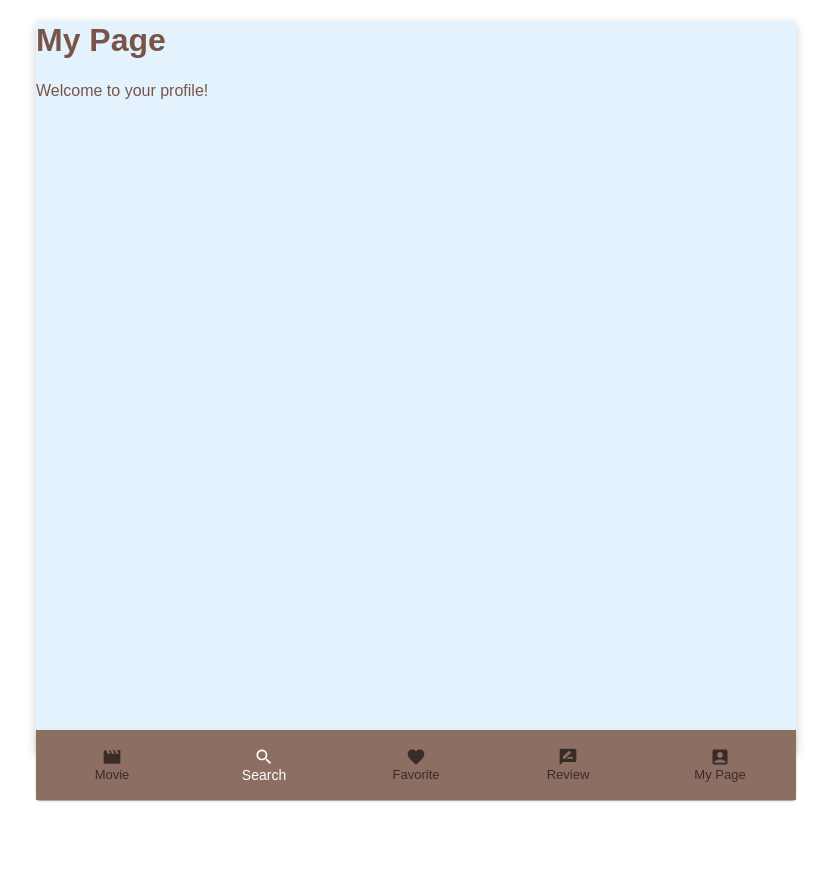
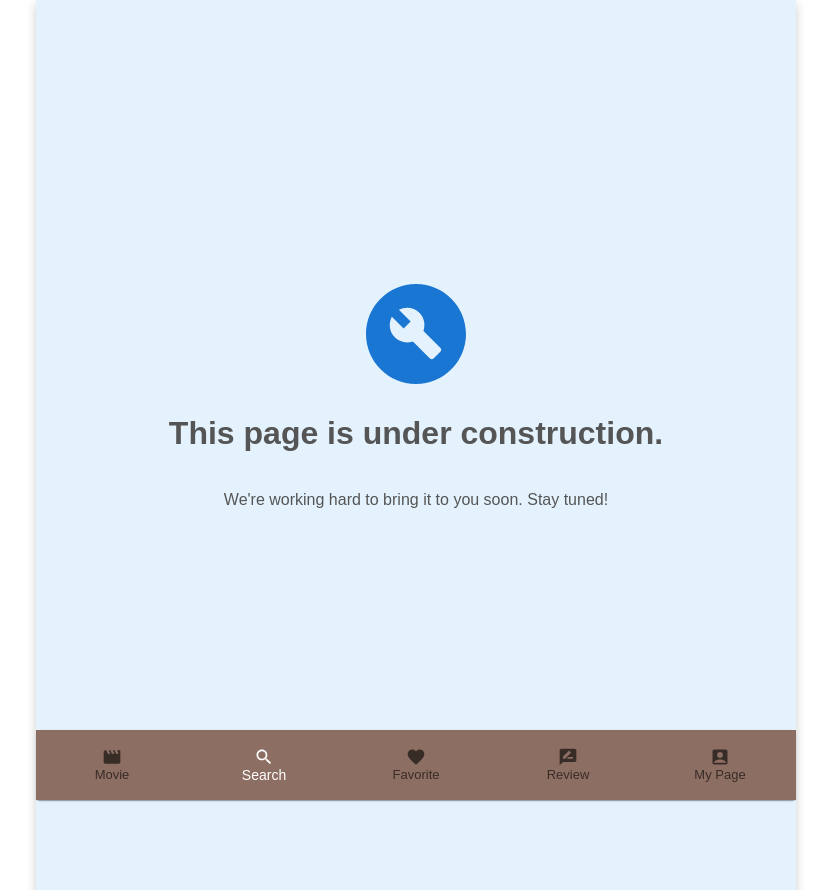
Before and after one commit to seon022/FilmJourney, a React (Vite) app: page /search in a window 1280 px wide. Shown: the whole page, without its empty margins (224-1055 px from the left). Before the commit the page ends 800 px from the top, so only its background shows below. Built offline with nearby package versions, Linux system fonts and the light colour scheme; no server answers; a web font is replaced by a local one.

Commit message:
Use useRef to review list

```diff
--- a/src/App.jsx
+++ b/src/App.jsx
@@ -8,6 +8,8 @@ import Home from "./pages/Home";
 import MovieDetail from "./pages/MovieDetail";
 import MyPage from "./pages/MyPage";
 import ReviewForm from "./pages/ReviewForm";
+import FavoritesPage from "./pages/FavoritesPage";
+import SearchPage from "./pages/SearchPage";
 
 function App() {
 	return (
@@ -17,8 +19,8 @@ function App() {
 				<Route path="/" element={<Home />} />
 				<Route path="/movie/:id" element={<MovieDetail />} />
 				<Route path="/review/:id" element={<ReviewForm />} />
-				<Route path="/search" element={<MyPage />} />
-				<Route path="/favorites" element={<MyPage />} />
+				<Route path="/search" element={<SearchPage />} />
+				<Route path="/favorites" element={<FavoritesPage />} />
 				<Route path="/mypage" element={<MyPage />} />
 				<Route path="/review" element={<ReviewPage />} />
 			</Routes>
--- /dev/null
+++ b/src/components/UnderConstruction.jsx
@@ -0,0 +1,23 @@
+import BuildCircleIcon from "@mui/icons-material/BuildCircle";
+
+function UnderConstruction() {
+	return (
+		<div
+			style={{
+				display: "flex",
+				flexDirection: "column",
+				alignItems: "center",
+				justifyContent: "center",
+				height: "100vh",
+				textAlign: "center",
+				color: "#555",
+			}}
+		>
+			<BuildCircleIcon style={{ fontSize: 120, color: "#1976d2" }} />
+			<h1 style={{ marginTop: 20 }}>This page is under construction.</h1>
+			<p>We're working hard to bring it to you soon. Stay tuned!</p>
+		</div>
+	);
+}
+
+export default UnderConstruction;
--- /dev/null
+++ b/src/pages/FavoritesPage.jsx
@@ -0,0 +1,10 @@
+import UnderConstruction from "../components/UnderConstruction";
+
+const FavoritesPage = () => {
+	return (
+		<>
+			<UnderConstruction />
+		</>
+	);
+};
+export default FavoritesPage;
--- a/src/pages/ReviewPage.jsx
+++ b/src/pages/ReviewPage.jsx
@@ -1,4 +1,4 @@
-import React, { useEffect, useState } from "react";
+import React, { useEffect, useState, useRef } from "react";
 
 import { Container, Typography, Box, Button } from "@mui/material";
 import { useNavigate } from "react-router-dom";
@@ -27,19 +27,22 @@ const ReviewPage = () => {
 		navigate(`/review/${review.movieId}`);
 	};
 
+	const reviewListRef = useRef(null);
+
 	const handleDateClick = (date) => {
-		const halfWindowHeight = window.innerHeight / 2;
-		window.scrollBy({
-			top: halfWindowHeight,
-			behavior: "smooth",
-		});
-
 		setSelectedDate(date);
 
-		const filtered = reviews.filter((review) => {
-			return review.watchedDate === date;
-		});
+		const filtered = reviews.filter((review) => review.watchedDate === date);
 		setFilteredReviews(filtered);
+
+		setTimeout(() => {
+			if (reviewListRef.current) {
+				reviewListRef.current.scrollIntoView({
+					behavior: "smooth",
+					block: "start",
+				});
+			}
+		}, 100);
 	};
 
 	return (
@@ -52,6 +55,7 @@ const ReviewPage = () => {
 					justifyContent="space-between"
 					alignItems="start"
 					sx={{ mb: 2 }}
+					ref={reviewListRef}
 				>
 					<Typography
 						variant="h5"
--- /dev/null
+++ b/src/pages/SearchPage.jsx
@@ -0,0 +1,10 @@
+import UnderConstruction from "../components/UnderConstruction";
+
+const SearchPage = () => {
+	return (
+		<>
+			<UnderConstruction />
+		</>
+	);
+};
+export default SearchPage;
```
